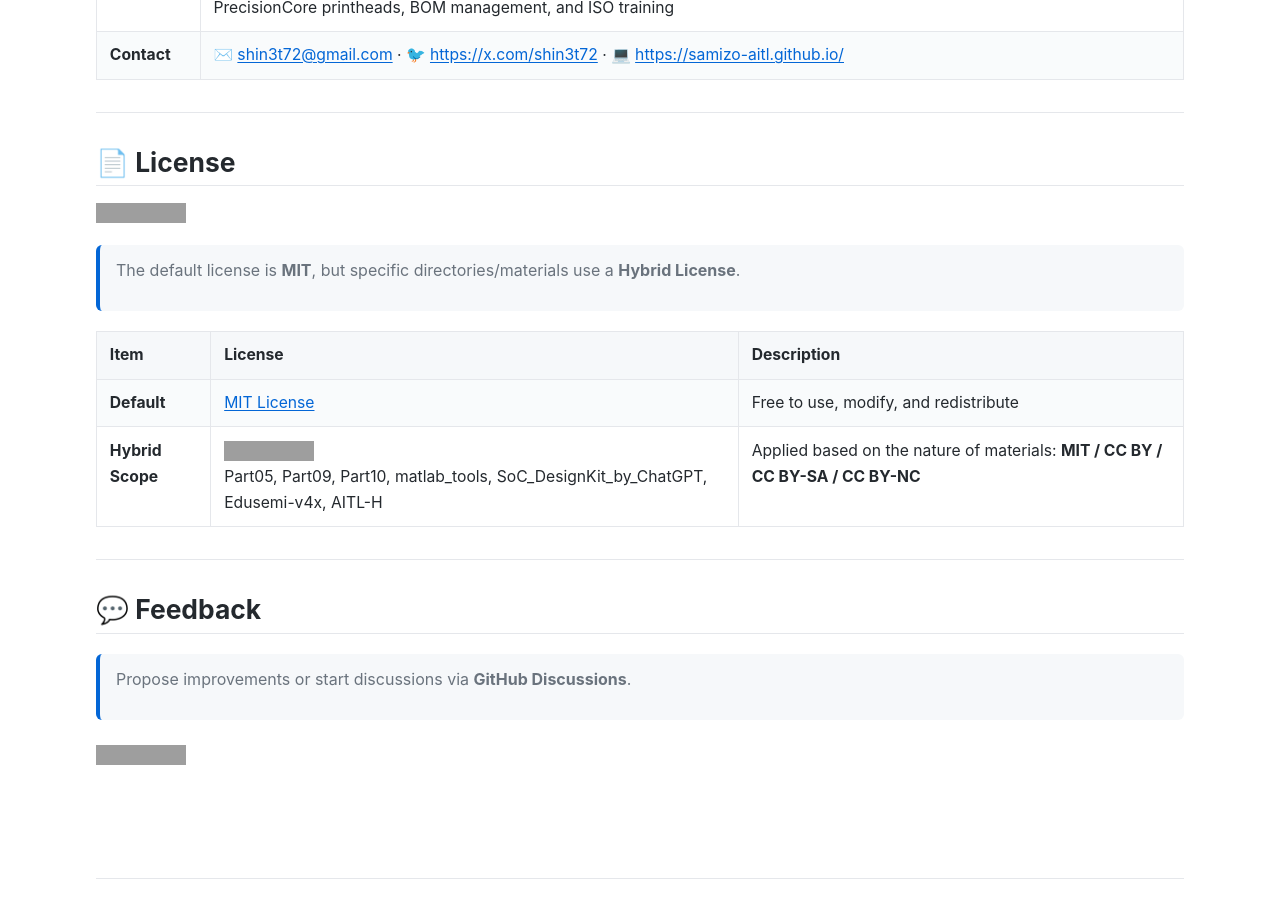
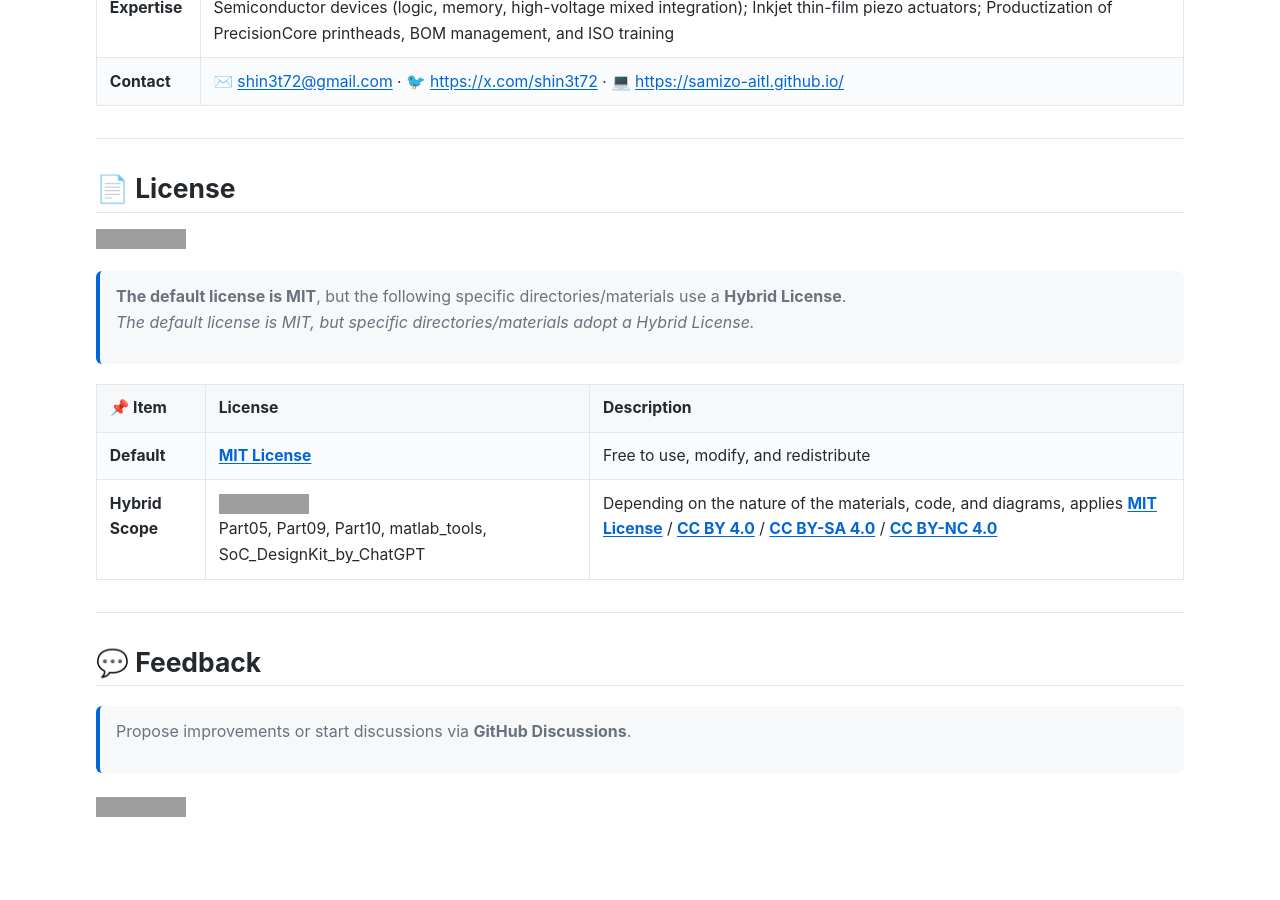
Before and after one commit to Samizo-AITL/EduController, a Jekyll site: the page built from en/index.md, in a window 1280 px wide and 900 px high, scrolled down 3498 px. Built offline with Jekyll 4.4.1, drawn with Linux system fonts in a browser that asks for light colours; grey boxes are pictures that could not be loaded.

Commit message:
Update index.md

```diff
--- a/en/index.md
+++ b/en/index.md
@@ -95,7 +95,9 @@ title: EduController/en/index.md
 
 - 🧠 **SamizoGPT**
   [![🌐 View Site](https://img.shields.io/badge/View-Site-brightgreen?logo=github)](https://samizo-aitl.github.io/SamizoGPT/) [![💻 View Repo](https://img.shields.io/badge/View-Repo-blue?logo=github)](https://github.com/Samizo-AITL/SamizoGPT)
-  Prompt design templates for ChatGPT (design assistance)
+  Prompt design templates for ChatGPT (design assistance) <br>
+　[![Hybrid License](https://img.shields.io/badge/license-Hybrid-blueviolet)](#-license)
+
 
 ---
 
@@ -115,12 +117,13 @@ title: EduController/en/index.md
 
 [![MIT License](https://img.shields.io/badge/license-MIT-blue.svg)](LICENSE)
 
-> The default license is **MIT**, but specific directories/materials use a **Hybrid License**.
+> **The default license is MIT**, but the following specific directories/materials use a **Hybrid License**.
+> *The default license is MIT, but specific directories/materials adopt a Hybrid License.*
 
-| **Item** | **License** | **Description** |
-|----------|-------------|-----------------|
-| **Default** | [MIT License](https://opensource.org/licenses/MIT) | Free to use, modify, and redistribute |
-| **Hybrid Scope** | [![Hybrid License](https://img.shields.io/badge/license-Hybrid-blueviolet)](#-license) <br>Part05, Part09, Part10, matlab_tools, SoC_DesignKit_by_ChatGPT, Edusemi-v4x, AITL-H | Applied based on the nature of materials: **MIT / CC BY / CC BY-SA / CC BY-NC** |
+| **📌 Item** | **License** | **Description** |
+|-------------|-------------|-----------------|
+| **Default** | **[MIT License](https://opensource.org/licenses/MIT)** | Free to use, modify, and redistribute |
+| **Hybrid Scope** | [![Hybrid License](https://img.shields.io/badge/license-Hybrid-blueviolet)](#-license) <br>Part05, Part09, Part10, matlab_tools, SoC_DesignKit_by_ChatGPT | Depending on the nature of the materials, code, and diagrams, applies **[MIT License](https://opensource.org/licenses/MIT)** / **[CC BY 4.0](https://creativecommons.org/licenses/by/4.0/)** / **[CC BY-SA 4.0](https://creativecommons.org/licenses/by-sa/4.0/)** / **[CC BY-NC 4.0](https://creativecommons.org/licenses/by-nc/4.0/)** |
 
 ---
 
```
